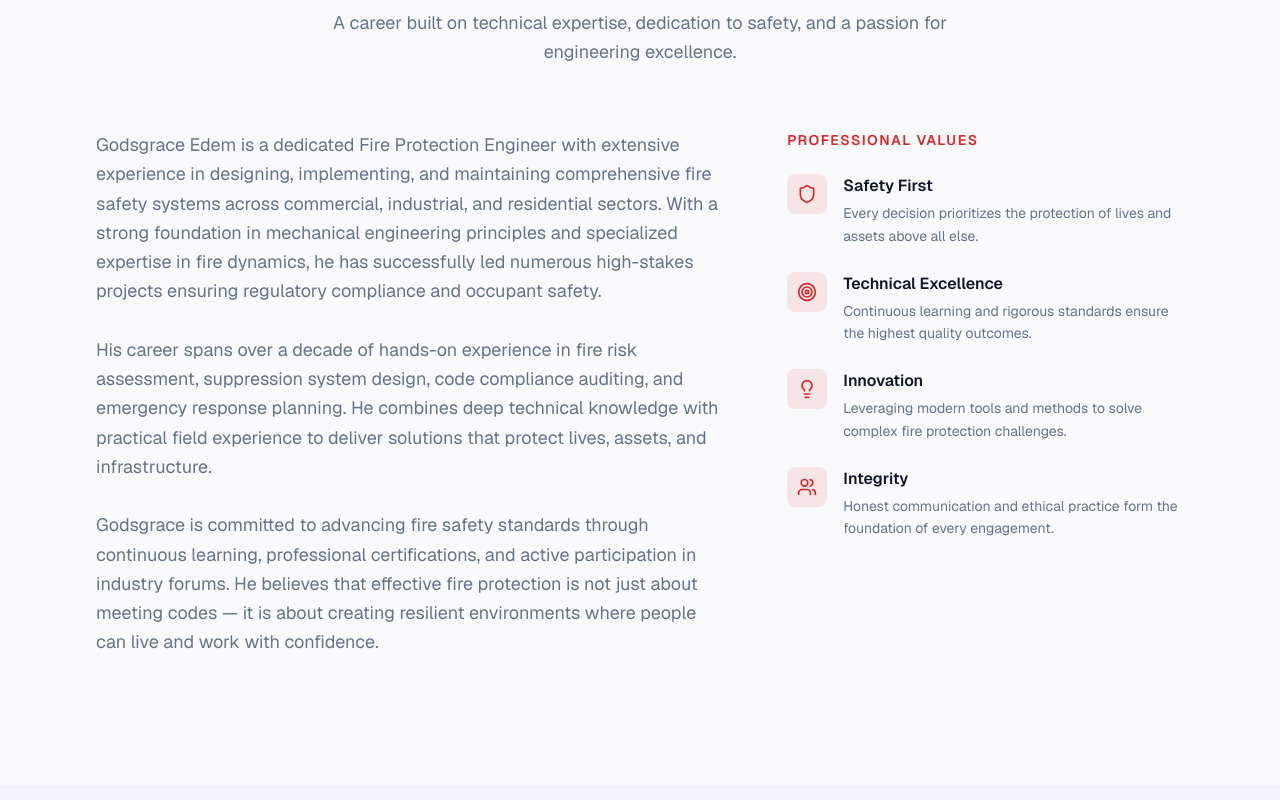
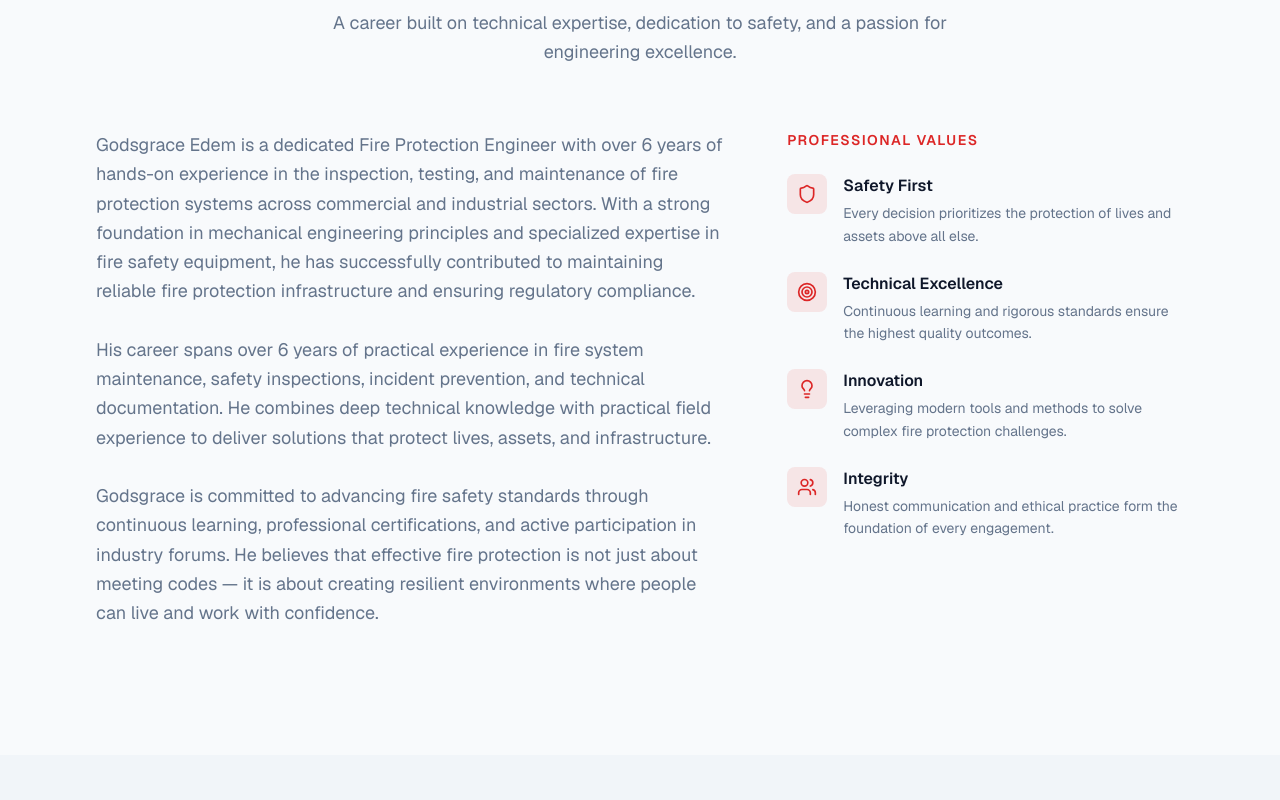
Before and after one commit to OshioksSupa11/PRD, a Next.js app: page / in a window 1280 px wide. Shown: the part 1240-2040 px from the top of the page. Built offline with nearby package versions, Linux system fonts and the light colour scheme; no server answers.

Commit message:
Update professional experience with actual Hurlag Technologies and BOC Gases history

```diff
--- a/src/app/layout.tsx
+++ b/src/app/layout.tsx
@@ -18,7 +18,7 @@ const geistMono = Geist_Mono({
 export const metadata: Metadata = {
   title: 'Godsgrace Edem — Fire Protection Engineer & Technical Specialist',
   description:
-    'Godsgrace Edem is a Fire Protection Engineer with 12+ years of experience designing and implementing fire safety systems across commercial, industrial, and residential sectors.',
+    'Godsgrace Edem is a Fire Protection Engineer with 6+ years of experience in inspection, testing, and maintenance of fire protection systems across commercial and industrial sectors.',
   keywords: [
     'Fire Protection Engineer',
     'Fire Safety',
@@ -32,7 +32,7 @@ export const metadata: Metadata = {
   openGraph: {
     title: 'Godsgrace Edem — Fire Protection Engineer',
     description:
-      'Fire Protection Engineer with 12+ years of experience in fire safety systems design and consulting.',
+      'Fire Protection Engineer with 6+ years of experience in fire protection systems maintenance and consulting.',
     type: 'website',
     locale: 'en_US',
     siteName: 'Godsgrace Edem Portfolio',
@@ -41,7 +41,7 @@ export const metadata: Metadata = {
     card: 'summary_large_image',
     title: 'Godsgrace Edem — Fire Protection Engineer',
     description:
-      'Fire Protection Engineer with 12+ years of experience in fire safety systems design and consulting.',
+      'Fire Protection Engineer with 6+ years of experience in fire protection systems maintenance and consulting.',
   },
   robots: {
     index: true,
--- a/src/components/ui/TimelineItem.tsx
+++ b/src/components/ui/TimelineItem.tsx
@@ -6,9 +6,10 @@ import FadeInSection from '@/components/shared/FadeInSection';
 interface TimelineItemProps {
   experience: Experience;
   index: number;
+  total: number;
 }
 
-export default function TimelineItem({ experience, index }: TimelineItemProps) {
+export default function TimelineItem({ experience, index, total }: TimelineItemProps) {
   const isCurrent = experience.endDate === null;
   const dateDisplay = isCurrent
     ? `${formatDate(experience.startDate)} — Present`
@@ -18,7 +19,7 @@ export default function TimelineItem({ experience, index }: TimelineItemProps) {
     <FadeInSection delay={index * 0.15}>
       <div className="relative pl-12 pb-12 last:pb-0">
         {/* Timeline line */}
-        {index < 3 && (
+        {index < total - 1 && (
           <div className="absolute left-[19px] top-10 bottom-0 w-px bg-border" />
         )}
 
--- a/src/data/experience.ts
+++ b/src/data/experience.ts
@@ -3,74 +3,47 @@ import { Experience } from '@/types';
 export const experiences: Experience[] = [
   {
     id: 'exp-1',
-    position: 'Senior Fire Protection Engineer',
-    company: 'Safeguard Engineering Solutions',
-    startDate: '2020-03',
+    position: 'Fire Maintenance Engineer',
+    company: 'Hurlag Technologies Limited, Lagos, Nigeria',
+    startDate: '2026-01',
     endDate: null,
     responsibilities: [
-      'Lead design and implementation of fire suppression systems for commercial and industrial facilities',
-      'Conduct comprehensive fire risk assessments and code compliance audits',
-      'Manage a team of 5 junior engineers and coordinate with architects and contractors',
-      'Develop technical specifications and review submittals for fire protection equipment',
+      'Supervise inspection, testing, and maintenance activities for fire protection systems.',
+      'Conduct maintenance support for sprinkler systems, hydrants, fire pumps, and fire alarm systems.',
+      'Prepare technical reports, inspection logs, and maintenance documentation.',
+      'Support compliance with fire safety procedures and standards.',
+      'Participate in troubleshooting and corrective maintenance activities.',
     ],
-    achievements: [
-      'Reduced project delivery time by 20% through implementation of standardized design workflows',
-      'Successfully delivered fire protection systems for a 500,000 sq ft mixed-use development',
-      'Achieved zero non-compliance findings across 15 consecutive regulatory inspections',
-    ],
+    achievements: [],
   },
   {
     id: 'exp-2',
-    position: 'Fire Protection Engineer',
-    company: 'Premier Fire & Safety Consultants',
-    startDate: '2017-06',
-    endDate: '2020-02',
+    position: 'Fire Maintenance Technician',
+    company: 'Hurlag Technologies Limited, Lagos, Nigeria',
+    startDate: '2019-07',
+    endDate: '2025-12',
     responsibilities: [
-      'Designed sprinkler, standpipe, and fire alarm systems for commercial buildings',
-      'Performed hydraulic calculations and pipe stress analysis',
-      'Prepared construction documents and coordinated with MEP teams',
-      'Conducted site inspections and commissioning of fire protection systems',
+      'Performed routine inspection, testing, and maintenance of fire protection systems and equipment.',
+      'Supported maintenance of sprinkler systems, hydrants, pumps, and alarm systems.',
+      'Conducted safety inspections and supported incident prevention activities.',
+      'Maintained inspection records and operational reports.',
+      'Assisted engineers in troubleshooting and maintenance operations.',
     ],
     achievements: [
-      'Designed and commissioned fire protection systems for 12 high-rise buildings',
-      'Developed a digital inspection checklist system adopted company-wide',
-      'Received Employee of the Year award in 2019',
+      'Contributed to improved inspection reporting and maintenance documentation consistency.',
     ],
   },
   {
     id: 'exp-3',
-    position: 'Mechanical Design Engineer',
-    company: 'BuildRight Engineering Group',
-    startDate: '2014-09',
-    endDate: '2017-05',
+    position: 'Industrial Training (Mechanical Engineering Intern)',
+    company: 'BOC Gases, Nigeria',
+    startDate: '2014-04',
+    endDate: '2014-11',
     responsibilities: [
-      'Designed HVAC and plumbing systems for commercial and residential projects',
-      'Performed load calculations and equipment selection',
-      'Prepared 2D and 3D CAD drawings for construction documentation',
-      'Collaborated with project managers and site supervisors',
+      'Assisted engineers during inspection and maintenance activities.',
+      'Participated in equipment monitoring and technical documentation.',
+      'Supported maintenance operations and workplace safety practices.',
     ],
-    achievements: [
-      'Optimized HVAC designs resulting in 15% average energy savings across projects',
-      'Transitioned the team from 2D CAD to BIM-based workflow using Revit',
-      'Mentored 3 intern engineers through their professional development program',
-    ],
-  },
-  {
-    id: 'exp-4',
-    position: 'Junior Engineer (Fire & Safety)',
-    company: 'Industrial Safety Solutions Ltd',
-    startDate: '2012-01',
-    endDate: '2014-08',
-    responsibilities: [
-      'Assisted senior engineers in fire protection system design and documentation',
-      'Conducted field surveys and collected data for fire risk assessments',
-      'Prepared technical reports and compliance documentation',
-      'Supported commissioning and testing of fire alarm and suppression systems',
-    ],
-    achievements: [
-      'Completed 200+ field inspections in first year',
-      'Developed an automated report generation tool reducing documentation time by 40%',
-      'Earned NFPA Certified Fire Protection Specialist (CFPS) credential',
-    ],
+    achievements: [],
   },
 ];
--- a/src/data/profile.ts
+++ b/src/data/profile.ts
@@ -4,9 +4,9 @@ export const profile: Profile = {
   id: '1',
   name: 'Godsgrace Edem',
   headline: 'Fire Protection Engineer & Technical Specialist',
-  bio: `Godsgrace Edem is a dedicated Fire Protection Engineer with extensive experience in designing, implementing, and maintaining comprehensive fire safety systems across commercial, industrial, and residential sectors. With a strong foundation in mechanical engineering principles and specialized expertise in fire dynamics, he has successfully led numerous high-stakes projects ensuring regulatory compliance and occupant safety.
+  bio: `Godsgrace Edem is a dedicated Fire Protection Engineer with over 6 years of hands-on experience in the inspection, testing, and maintenance of fire protection systems across commercial and industrial sectors. With a strong foundation in mechanical engineering principles and specialized expertise in fire safety equipment, he has successfully contributed to maintaining reliable fire protection infrastructure and ensuring regulatory compliance.
 
-His career spans over a decade of hands-on experience in fire risk assessment, suppression system design, code compliance auditing, and emergency response planning. He combines deep technical knowledge with practical field experience to deliver solutions that protect lives, assets, and infrastructure.
+His career spans over 6 years of practical experience in fire system maintenance, safety inspections, incident prevention, and technical documentation. He combines deep technical knowledge with practical field experience to deliver solutions that protect lives, assets, and infrastructure.
 
 Godsgrace is committed to advancing fire safety standards through continuous learning, professional certifications, and active participation in industry forums. He believes that effective fire protection is not just about meeting codes — it is about creating resilient environments where people can live and work with confidence.`,
   profileImage: 'https://hqsdmfmiawyxynyciwrx.supabase.co/storage/v1/object/public/profile-images/WhatsApp%20Image%202026-06-11%20at%204.49.59%20PM.jpeg',
@@ -18,7 +18,7 @@ Godsgrace is committed to advancing fire safety standards through continuous lea
 };
 
 export const stats: Stat[] = [
-  { label: 'Years of Experience', value: '12+', icon: 'Briefcase' },
+  { label: 'Years of Experience', value: '6+', icon: 'Briefcase' },
   { label: 'Certifications Earned', value: '8', icon: 'Award' },
   { label: 'Projects Completed', value: '45+', icon: 'FolderCheck' },
   { label: 'Industries Served', value: '6', icon: 'Building2' },
--- a/src/sections/Experience.tsx
+++ b/src/sections/Experience.tsx
@@ -11,13 +11,13 @@ export default function Experience() {
           <SectionHeading
             overline="Career"
             title="Professional Experience"
-            subtitle="Over a decade of progressive responsibility in fire protection and mechanical engineering."
+            subtitle="6+ years of hands-on experience in fire protection systems inspection, testing, and maintenance."
           />
         </FadeInSection>
 
         <div className="mt-16">
           {experiences.map((exp, i) => (
-            <TimelineItem key={exp.id} experience={exp} index={i} />
+            <TimelineItem key={exp.id} experience={exp} index={i} total={experiences.length} />
           ))}
         </div>
       </div>
```
